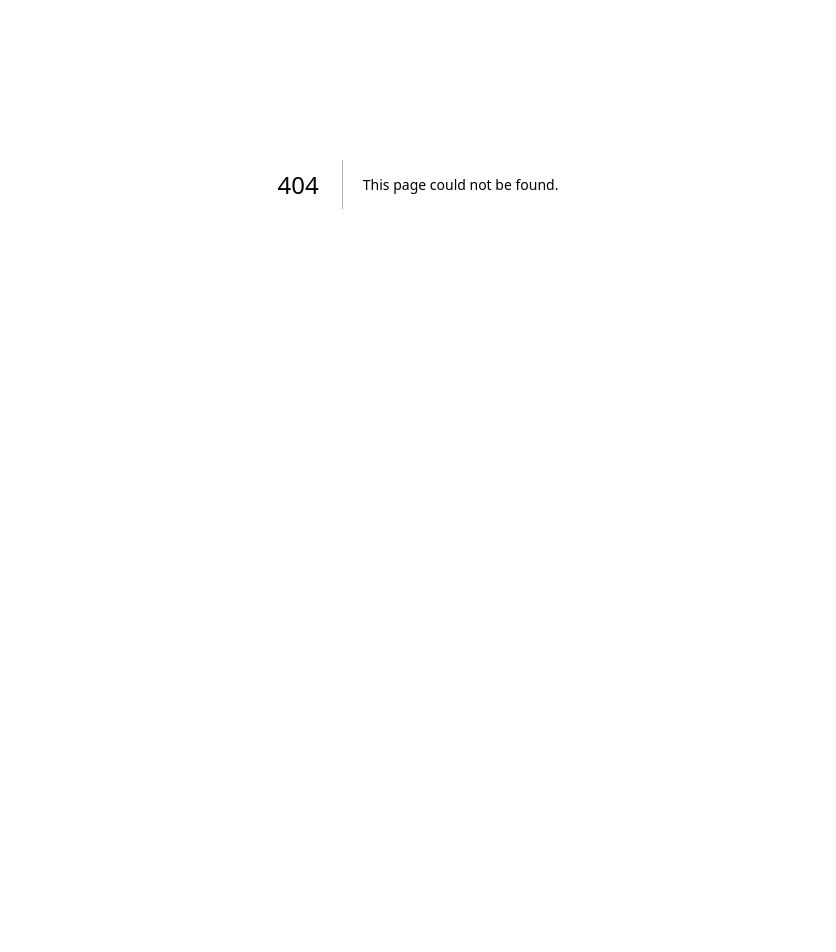
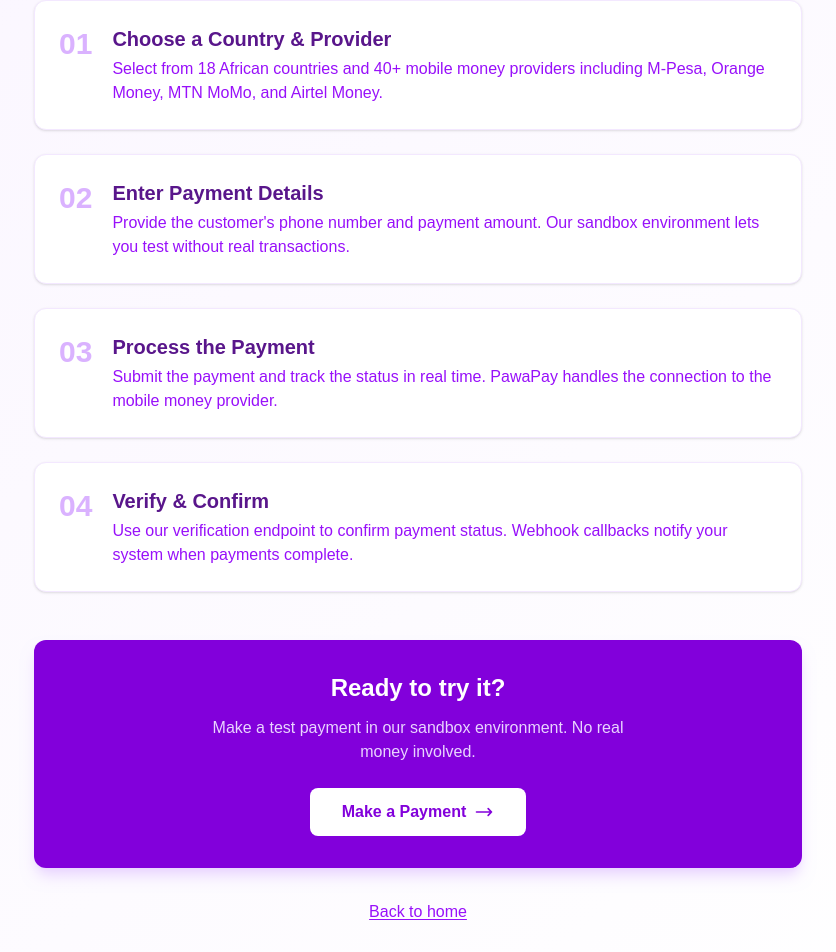
Before and after one commit to tambuaevaristus/rvamply-pawapay, a Next.js app: page /get-started in a window 1280 px wide. Before the commit this address had no page. Shown: the part 216-1168 px from the top of the page, without its empty margins (222-1058 px from the left). Before the commit the page ends 800 px from the top, so only its background shows below. Built offline with nearby package versions, Linux system fonts and the light colour scheme.

Commit message:
getting started page

```diff
--- /dev/null
+++ b/src/app/get-started/page.tsx
@@ -0,0 +1,89 @@
+import Link from 'next/link'
+
+const steps = [
+  {
+    number: '01',
+    title: 'Choose a Country & Provider',
+    description:
+      'Select from 18 African countries and 40+ mobile money providers including M-Pesa, Orange Money, MTN MoMo, and Airtel Money.',
+  },
+  {
+    number: '02',
+    title: 'Enter Payment Details',
+    description:
+      'Provide the customer\'s phone number and payment amount. Our sandbox environment lets you test without real transactions.',
+  },
+  {
+    number: '03',
+    title: 'Process the Payment',
+    description:
+      'Submit the payment and track the status in real time. PawaPay handles the connection to the mobile money provider.',
+  },
+  {
+    number: '04',
+    title: 'Verify & Confirm',
+    description:
+      'Use our verification endpoint to confirm payment status. Webhook callbacks notify your system when payments complete.',
+  },
+]
+
+export default function GetStarted() {
+  return (
+    <main className="min-h-screen flex flex-col p-4 bg-gradient-to-br from-purple-50 to-white">
+      <div className="max-w-3xl mx-auto w-full">
+        <div className="text-center mb-12 pt-8">
+          <h1 className="text-4xl sm:text-5xl font-bold text-purple-900 mb-4">
+            Get Started
+          </h1>
+          <p className="text-lg text-purple-700/70 max-w-lg mx-auto">
+            Start accepting mobile money payments across Africa in minutes.
+            No complex integrations required.
+          </p>
+        </div>
+
+        <div className="space-y-6 mb-12">
+          {steps.map((step) => (
+            <div
+              key={step.number}
+              className="bg-white rounded-xl p-6 shadow-sm border border-purple-100 flex items-start gap-5"
+            >
+              <span className="text-3xl font-bold text-purple-300 leading-none mt-1 shrink-0">
+                {step.number}
+              </span>
+              <div>
+                <h2 className="text-xl font-semibold text-purple-900 mb-1">
+                  {step.title}
+                </h2>
+                <p className="text-purple-600">{step.description}</p>
+              </div>
+            </div>
+          ))}
+        </div>
+
+        <div className="bg-purple-700 rounded-xl p-8 text-center shadow-lg shadow-purple-200">
+          <h2 className="text-2xl font-bold text-white mb-3">
+            Ready to try it?
+          </h2>
+          <p className="text-purple-200 mb-6 max-w-md mx-auto">
+            Make a test payment in our sandbox environment. No real money involved.
+          </p>
+          <Link
+            href="/payment"
+            className="inline-flex items-center justify-center px-8 py-3 bg-white hover:bg-purple-50 text-purple-700 font-semibold rounded-lg transition-colors"
+          >
+            Make a Payment
+            <svg className="w-5 h-5 ml-2" fill="none" stroke="currentColor" viewBox="0 0 24 24">
+              <path strokeLinecap="round" strokeLinejoin="round" strokeWidth={2} d="M17 8l4 4m0 0l-4 4m4-4H3" />
+            </svg>
+          </Link>
+        </div>
+
+        <div className="text-center mt-8 mb-8">
+          <Link href="/" className="text-purple-600 hover:text-purple-800 underline underline-offset-2">
+            Back to home
+          </Link>
+        </div>
+      </div>
+    </main>
+  )
+}
```
